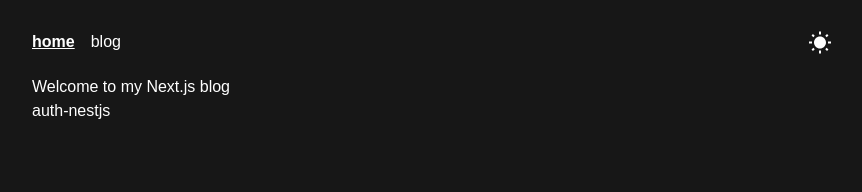
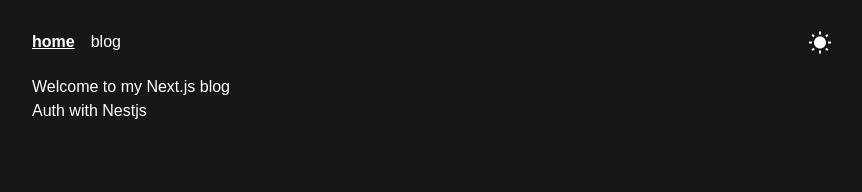
Before and after one commit to jonathanduran7/duranvanella, a Next.js app: page /blog in a window 1280 px wide. Shown: the top 192 px of the page, without its empty margins (208-1070 px from the left). Built offline with nearby package versions, Linux system fonts and the light colour scheme.

Commit message:
get all posts in page

```diff
--- a/app/blog/page.tsx
+++ b/app/blog/page.tsx
@@ -1,10 +1,11 @@
 import Link from "next/link";
-import { getAllPostIds } from "../lib/posts";
+import { getAllPosts } from "../lib/posts";
 import Navbar from "../ui/navbar";
 
 
+
 export default function Page() {
-  const allPostsData = getAllPostIds();
+  const allPostsData = getAllPosts();
   console.log(allPostsData)
   return (
     <div className="bg-background text-dark dark:bg-darkBackground dark:text-darkForeground paddingPage min-h-screen">
@@ -15,10 +16,10 @@ export default function Page() {
       </div>
 
       <ul>
-        {allPostsData?.map(({ params }) => (
-          <li key={params.id}>
-            <Link href={`/blog/${params.id}`}>
-              {params.id}
+        {allPostsData?.map((post) => (
+          <li key={post?.id}>
+            <Link href={`/blog/${post?.id}`}>
+              {post?.title}
             </Link>
           </li>
         ))}
```
